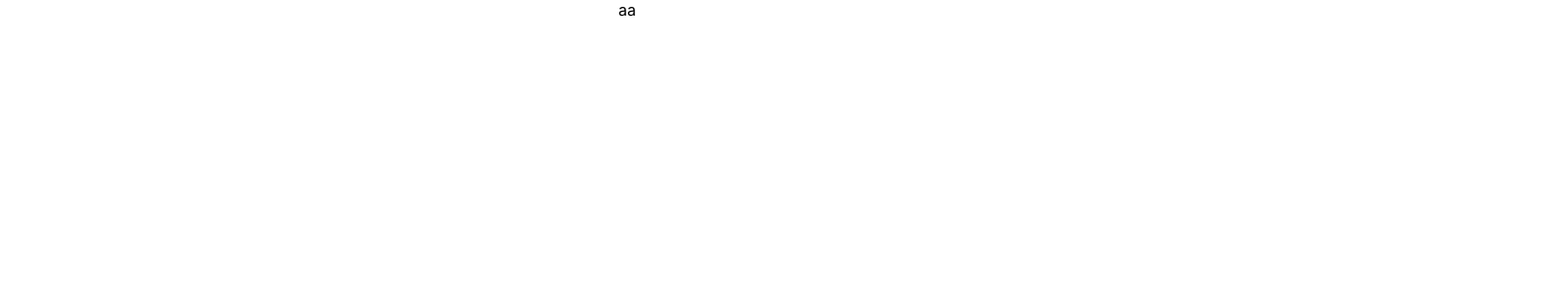
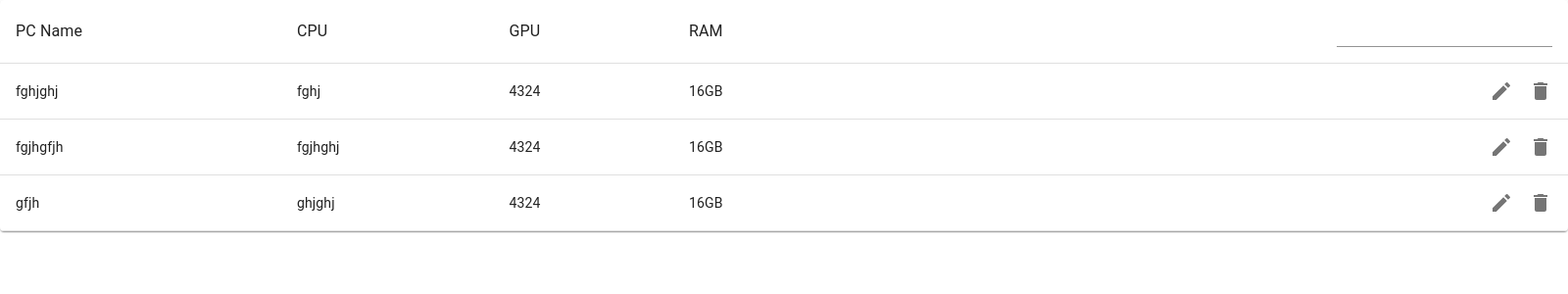
Before and after one commit to PoKonrad/pclist, a React (Create React App) app in the folder site/: page / in a window 1280 px wide. Shown: the top 300 px of the page at 98% size, 1600 px wide, since content can reach past the window. Built offline with nearby package versions, Linux system fonts and the light colour scheme.

Commit message:
Added basic table

```diff
--- a/site/package.json
+++ b/site/package.json
@@ -3,6 +3,10 @@
   "version": "0.1.0",
   "private": true,
   "dependencies": {
+    "@emotion/react": "^11.10.0",
+    "@emotion/styled": "^11.10.0",
+    "@mui/icons-material": "^5.8.4",
+    "@mui/material": "^5.10.1",
     "@testing-library/jest-dom": "^5.16.5",
     "@testing-library/react": "^13.3.0",
     "@testing-library/user-event": "^13.5.0",
--- a/site/src/App.js
+++ b/site/src/App.js
@@ -1,24 +1,14 @@
 import logo from './logo.svg';
 import './App.css';
 import { Box } from '@mui/material';
-import { ThemeProvider, createTheme } from '@mui/material/styles';
-import CssBaseline from '@mui/material/CssBaseline';
-
-const darkTheme = createTheme({
-  palette: {
-    mode: 'dark',
-  },
-});
+import PcTable from './components/PcTable';
 
 function App() {
   return (
     <div className="App">
-      <ThemeProvider theme={darkTheme}>
-
       <Box>
-        aa
+        <PcTable />
       </Box>
-      </ThemeProvider>
     </div>
   );
 }
--- /dev/null
+++ b/site/src/components/PcTable.js
@@ -0,0 +1,63 @@
+import { Button, ButtonGroup, IconButton, Input, Paper, Table, TableBody, TableCell, TableContainer, TableHead, TableRow, Typography } from '@mui/material'
+import DeleteIcon from '@mui/icons-material/Delete';
+import EditIcon from '@mui/icons-material/Edit';
+import React from 'react'
+
+const rows = [
+    {
+        name: 'fghjghj',
+        cpu: 'fghj',
+        gpu: '4324',
+        ram: '16GB'
+    },
+    {
+        name: 'fgjhgfjh',
+        cpu: 'fgjhghj',
+        gpu: '4324',
+        ram: '16GB'
+    },
+    {
+        name: 'gfjh',
+        cpu: 'ghjghj',
+        gpu: '4324',
+        ram: '16GB'
+    }
+]
+
+const PcTable = () => {
+  return (
+    <TableContainer component={Paper} sx={{width: '100rem'}}>
+        <Table aria-label='Table containing computers'>
+            <TableHead>
+                <TableRow>
+                    <TableCell><Typography>PC Name</Typography></TableCell>
+                    <TableCell><Typography>CPU</Typography></TableCell>
+                    <TableCell><Typography>GPU</Typography></TableCell>
+                    <TableCell><Typography>RAM</Typography></TableCell>
+                    <TableCell align='right'><Input></Input></TableCell>
+                </TableRow>
+            </TableHead>
+            <TableBody>
+                {rows.map((row) => (
+                    <TableRow
+                        key={row.id}
+                    >
+                    <TableCell>{row.name}</TableCell>
+                    <TableCell>{row.cpu}</TableCell>
+                    <TableCell>{row.gpu}</TableCell>
+                    <TableCell>{row.ram}</TableCell>
+                    <TableCell sx={{padding: '0.5rem'}} align='right'>
+                        <ButtonGroup>
+                            <IconButton><EditIcon /></IconButton>
+                            <IconButton><DeleteIcon /></IconButton>
+                        </ButtonGroup>
+                    </TableCell>
+                    </TableRow>
+                ))}
+            </TableBody>
+        </Table>
+    </TableContainer>
+  )
+}
+
+export default PcTable
```
Also changed, not shown: 1 other file (tests, documents, lock files or other folders).
